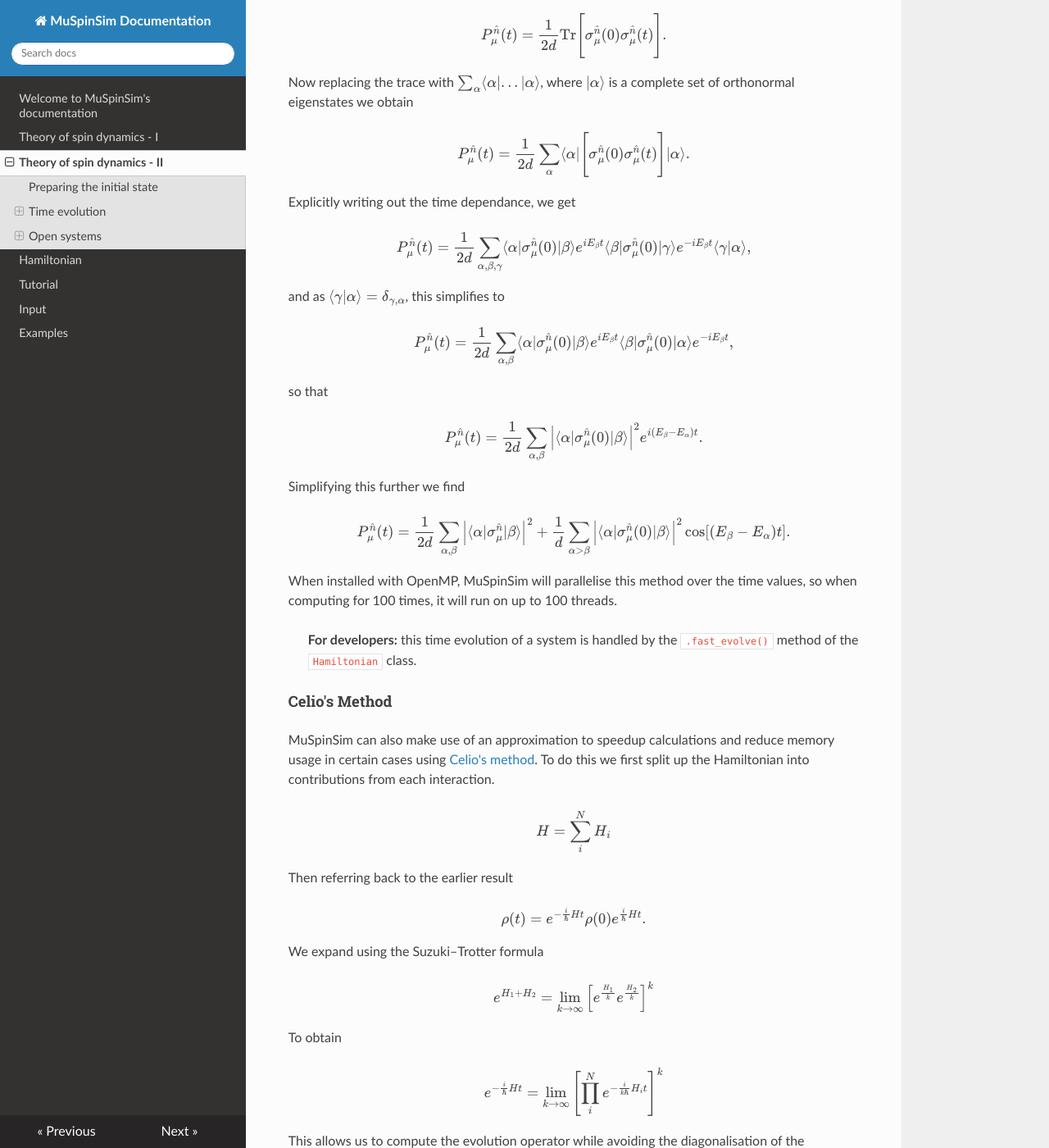
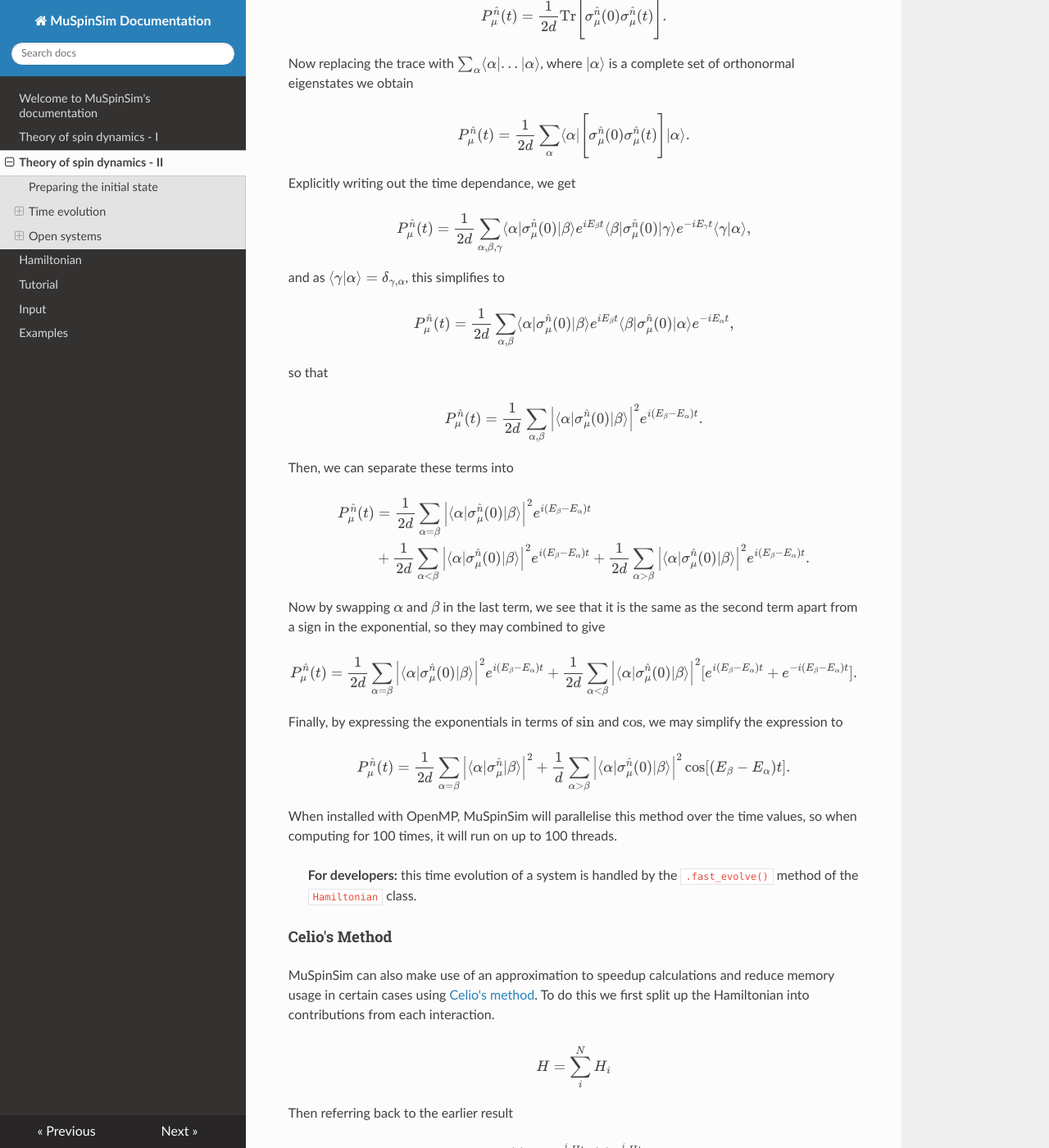
Before and after one commit to muon-spectroscopy-computational-project/muspinsim, an MkDocs documentation site: the page built from docs/docs/theory_2.md, in a window 1280 px wide and 1400 px high, scrolled down 2725 px. Shown: the whole window at 82% size. Built offline with MkDocs 1.6.1, drawn with Linux system fonts in a browser that asks for light colours; nearby versions of some CDN libraries; some of the changed text lies outside the part shown.

Commit message:
Addressing comments

```diff
--- a/docs/docs/theory_2.md
+++ b/docs/docs/theory_2.md
@@ -50,20 +50,20 @@
 
 #### A faster method
 
-For cases when $\frac{B}{T} \rightarrow 0$, for instance when we are simulating a zero field experiment or one where we take $T\rightarrow = \infty$, we no longer need the density matrix and automatically employ a faster method. To do we can first note that we will be dealing with a spin-polarised muon with various other unpolarised spins. The density matrix at $t=0$ for the muon polarised along ${\hat n}$ can be written as
+When simulating systems where $\frac{B}{T} \rightarrow 0$, i.e. when we have zero external magnetic field or the temperature $T \rightarrow \infty$, MuSpinSim will automatically employ a faster method of time evolution. To explain this method we first note that the density matrix at $t=0$ for the muon polarised along a direction ${\hat n}$ can be written as
 
 $$
  \rho_\mu (t=0) = \frac{1}{2}(1 + \sigma_\mu^{\hat n}),
 $$
 
-and hence the density matrix of the full system is, (defining $d =\prod_{i \neq 0} 2I_i + 1$ as the dimension of the Hilbert space without the muon),
+and hence the density matrix of the full system is, (defining $d =\prod_{i \neq 0} 2I_i + 1$ as the dimension of the Hilbert space without the muon)
 
 $$
  \rho(t=0) = \frac{1}{2}(\mathbb{1}+\sigma_\mu^{\hat n}) \otimes \frac{1}{d}\mathbb{1}_d.
 $$
 
 Here we want to calculate the time dependence of the muon polarisation along ${\hat n}$, which is given by (notational abuse
-means $\sigma_\mu^{\hat n}(t) = e^{iHt}(\sigma_\mu^{\hat n} \otimes \mathbb{1}_d) e^{-iHt}$)
+means $\sigma_\mu^{\hat n}(t) = e^{-\frac{i}{\hbar}Ht}(\sigma_\mu^{\hat n} \otimes \mathbb{1}_d) e^{\frac{i}{\hbar}Ht}$)
 
 $$
  P^{\hat n}_\mu(t) = \mathrm{Tr}[\rho(t)\sigma_\mu^{\hat n}(0)] = \mathrm{Tr}[\rho(t=0)\sigma_\mu^{\hat n}(t)].
@@ -106,14 +106,14 @@
 
 $$
 P^{\hat n}_\mu(t) = \frac{1}{2d}\sum_{\alpha, \beta, \gamma} \langle \alpha | \sigma_\mu^{\hat n}(0) |\beta \rangle e^{iE_\beta t} \langle \beta | \sigma_\mu^{\hat n}(0)
-|\gamma \rangle e^{-iE_\beta t} \langle \gamma | \alpha \rangle,
+|\gamma \rangle e^{-iE_\gamma t} \langle \gamma | \alpha \rangle,
 $$
 
 and as $\langle \gamma | \alpha \rangle = \delta_{\gamma, \alpha}$, this simplifies to
 
 $$
 P^{\hat n}_\mu(t) = \frac{1}{2d}\sum_{\alpha, \beta} \langle \alpha | \sigma_\mu^{\hat n}(0) |\beta \rangle e^{iE_\beta t} \langle \beta | \sigma_\mu^{\hat n}(0)
-|\alpha \rangle e^{-iE_\beta t},
+|\alpha \rangle e^{-iE_\alpha t},
 $$
 
 so that
@@ -122,10 +122,25 @@
 P^{\hat n}_\mu(t) = \frac{1}{2d}\sum_{\alpha, \beta} \Big| \langle \alpha | \sigma_\mu^{\hat n}(0) |\beta \rangle \Big|^2 e^{i(E_\beta-E_\alpha) t}.
 $$
 
-Simplifying this further we find
+Then, we can separate these terms into
 
 $$
-P^{\hat n}_\mu(t) = \frac{1}{2d}\sum_{\alpha, \beta}\Big|\langle\alpha|\sigma_{\mu}^{\hat{n}}|\beta\rangle\Big|^2 + \frac{1}{d}\sum_{\alpha > \beta} \Big| \langle \alpha | \sigma_\mu^{\hat n}(0) |\beta \rangle \Big|^2 \cos [(E_\beta-E_\alpha) t].
+\begin{aligned}
+P^{\hat n}_\mu(t) & = \frac{1}{2d}\sum_{\alpha = \beta} \Big| \langle \alpha | \sigma_\mu^{\hat n}(0) |\beta \rangle \Big|^2 e^{i(E_\beta-E_\alpha) t} \\
+& + \frac{1}{2d}\sum_{\alpha < \beta} \Big| \langle \alpha | \sigma_\mu^{\hat n}(0) |\beta \rangle \Big|^2 e^{i(E_\beta-E_\alpha) t} + \frac{1}{2d}\sum_{\alpha > \beta} \Big| \langle \alpha | \sigma_\mu^{\hat n}(0) |\beta \rangle \Big|^2 e^{i(E_\beta-E_\alpha) t}.
+\end{aligned}
+$$
+
+Now by swapping $\alpha$ and $\beta$ in the last term, we see that it is the same as the second term apart from a sign in the exponential, so they may combined to give
+
+$$
+P^{\hat n}_\mu(t) = \frac{1}{2d}\sum_{\alpha = \beta} \Big| \langle \alpha | \sigma_\mu^{\hat n}(0) |\beta \rangle \Big|^2 e^{i(E_\beta-E_\alpha) t} + \frac{1}{2d}\sum_{\alpha < \beta} \Big| \langle \alpha | \sigma_\mu^{\hat n}(0) |\beta \rangle \Big|^2 [e^{i(E_\beta-E_\alpha) t} + e^{-i(E_\beta-E_\alpha) t}].
+$$
+
+Finally, by expressing the exponentials in terms of $\sin$ and $\cos$, we may simplify the expression to
+
+$$
+P^{\hat n}_\mu(t) = \frac{1}{2d}\sum_{\alpha = \beta}\Big|\langle\alpha|\sigma_{\mu}^{\hat{n}}|\beta\rangle\Big|^2 + \frac{1}{d}\sum_{\alpha > \beta} \Big| \langle \alpha | \sigma_\mu^{\hat n}(0) |\beta \rangle \Big|^2 \cos [(E_\beta-E_\alpha) t].
 $$
 
 When installed with OpenMP, MuSpinSim will parallelise this method over the time values, so when computing for 100 times, it will run on up to 100 threads.
```
Also changed, not shown: docs/docs/hamiltonian.md (+1 -1 lines), docs/docs/theory_1.md (+1 -1 lines).
